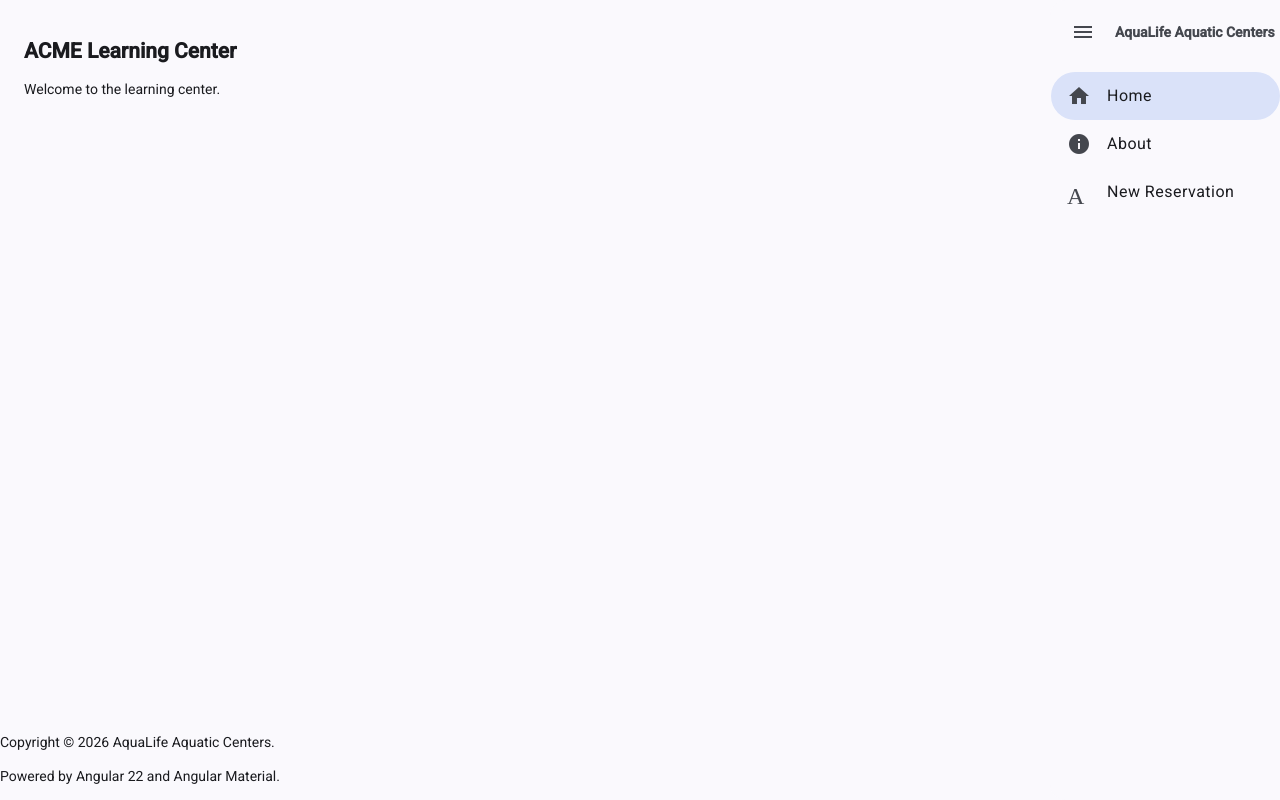
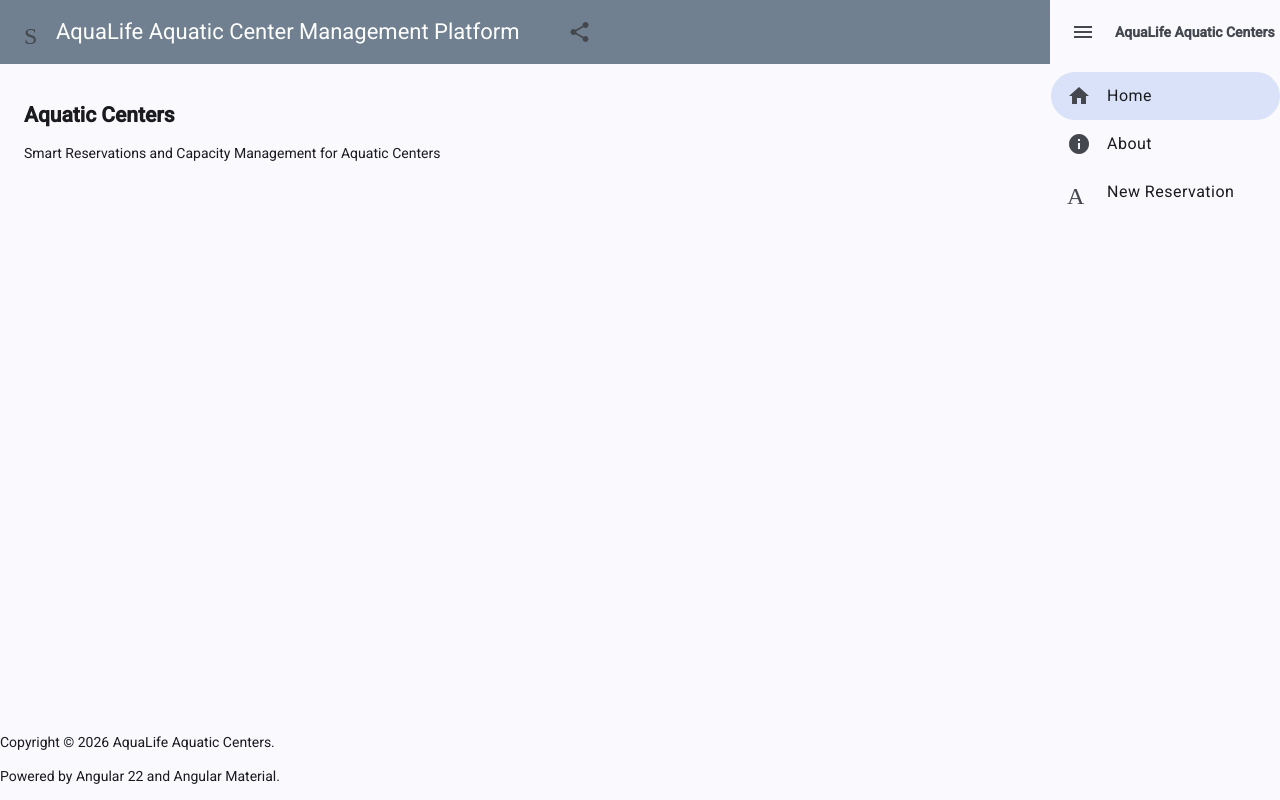
Before and after one commit to Alemarr2/ea7800u202416272-examen, an Angular app: page /home in a window 1280 px wide. Built offline with nearby package versions, Linux system fonts and the light colour scheme.

Commit message:
fix: update all description views.

```diff
--- a/src/app/app.routes.ts
+++ b/src/app/app.routes.ts
@@ -3,7 +3,7 @@ import {Home} from './shared/presentation/views/home/home';
 
 const about = () => import('./shared/presentation/views/about/about').then(m => m.About);
 const pageNotFound = () => import('./shared/presentation/views/page-not-found/page-not-found').then(m => m.PageNotFound);
-//const learningRoutes = () => import('./learning/learning.routes').then(m => m.learningRoutes);
+const aquaticCentersRoutes = () => import('./aquatic-centers/presentation/aquatic-centers.routes').then(m => m.aquaticCentersRoutes);
 const baseTitle = 'ACME Learning Center';
 
 
@@ -11,7 +11,7 @@ const baseTitle = 'ACME Learning Center';
 export const routes: Routes = [
   { path: 'home',     component:      Home,                         title: `${baseTitle} - Home`  },
   { path: 'about',    loadComponent:  about,                        title: `${baseTitle} - About`  },
-  //{ path: 'learning', loadChildren:  learningRoutes},
+  { path: 'aquatic-centers', loadChildren:  aquaticCentersRoutes},
   { path: '',         redirectTo:     '/home', pathMatch: 'full'  },
   { path: '**',       loadComponent:  pageNotFound,                 title: `${baseTitle} - Page Not Found`  },
 ];
--- a/src/app/aquatic-centers/presentation/aquatic-centers.routes.ts
+++ b/src/app/aquatic-centers/presentation/aquatic-centers.routes.ts
@@ -0,0 +1,13 @@
+import {Routes} from '@angular/router';
+
+//const courseList = () => import('./presentation/views/course-list/course-list').then(m => m.CourseList);
+const reservationForm = () => import('./components/reservation-form/reservation-form').then(m => m.ReservationForm);
+/**
+ * Route tree for learning presentation views.
+ */
+export const aquaticCentersRoutes: Routes = [
+  //{ path: 'reservations',              loadComponent: courseList },
+  { path: 'reservations/new',          loadComponent: reservationForm },
+  { path: 'reservations/:id/edit',     loadComponent: reservationForm },
+  //{ path: 'categories',           loadComponent: categoryList },
+];
--- a/src/app/shared/presentation/components/layout/layout.html
+++ b/src/app/shared/presentation/components/layout/layout.html
@@ -22,6 +22,19 @@
   </mat-sidenav>
 
   <mat-sidenav-content class="content-shell">
+    <mat-toolbar>
+      <button matIconButton class="example-icon" aria-label="Example icon-button with menu icon">
+        <mat-icon>Shark</mat-icon>
+      </button>
+      <span>AquaLife Aquatic Center Management Platform</span>
+      <span class="example-spacer"></span>
+      <button matIconButton class="example-icon favorite-icon" aria-label="Example icon-button with heart icon">
+      </button>
+      <button matIconButton class="example-icon" aria-label="Example icon-button with share icon">
+        <mat-icon>share</mat-icon>
+      </button>
+    </mat-toolbar>
+
     <main class="page-content">
       <router-outlet/>
     </main>
--- a/src/app/shared/presentation/components/layout/layout.ts
+++ b/src/app/shared/presentation/components/layout/layout.ts
@@ -5,6 +5,7 @@ import {MatButtonModule} from '@angular/material/button';
 import {MatIconModule} from '@angular/material/icon';
 import {MatListModule} from '@angular/material/list';
 import {FooterContent} from '../footer-content/footer-content';
+import {MatToolbarModule} from '@angular/material/toolbar';
 
 @Component({
   selector: 'app-layout',
@@ -13,7 +14,9 @@ import {FooterContent} from '../footer-content/footer-content';
     MatSidenavModule, MatButtonModule,
     MatIconModule,
     MatListModule,
-    FooterContent],
+    FooterContent,
+    MatToolbarModule
+  ],
   templateUrl: './layout.html',
   styleUrl: './layout.css'
 })
--- a/src/app/shared/presentation/views/home/home.html
+++ b/src/app/shared/presentation/views/home/home.html
@@ -1 +1,2 @@
-<section><h1>ACME Learning Center</h1><p>Welcome to the learning center.</p></section>
+<section><h1>Aquatic Centers</h1><p>Smart Reservations
+  and Capacity Management for Aquatic Centers</p></section>
```
